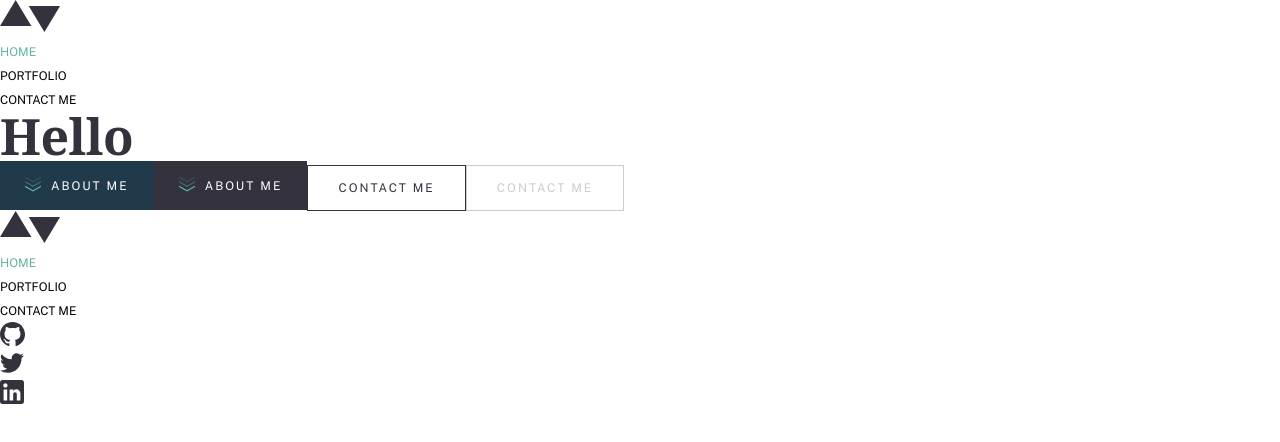
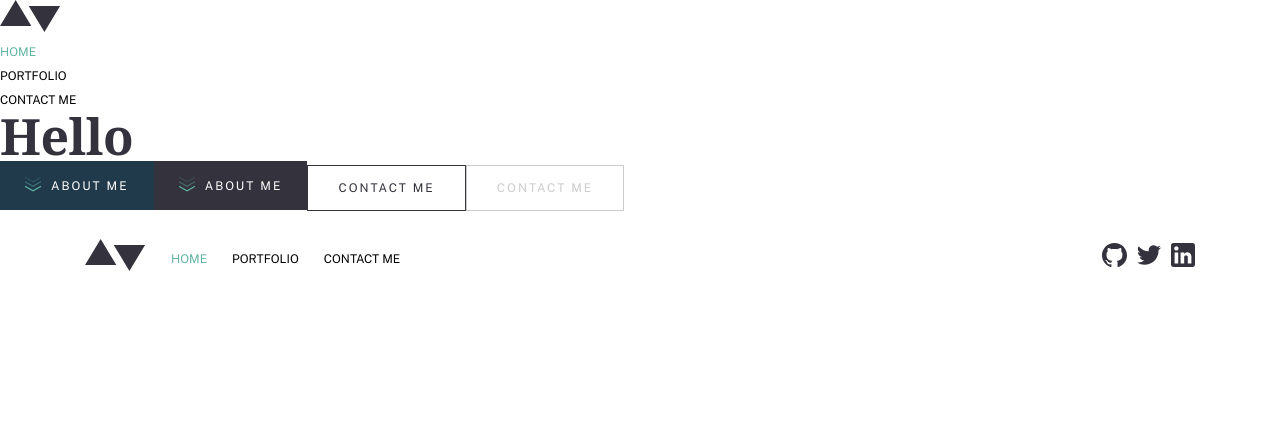
Before and after one commit to princemuel/dotfiles, a Next.js app: page / in a window 1280 px wide. Shown: the top 442 px of the page. Built offline with nearby package versions, Linux system fonts and the light colour scheme; a web font is replaced by a local one.

Commit message:
Scaffolding the footer

```diff
--- a/components/molecules/footer/index.tsx
+++ b/components/molecules/footer/index.tsx
@@ -3,33 +3,46 @@ import { Logo, NavLink } from 'components';
 import Image from 'next/future/image';
 
 const Footer = () => {
+  // text-neutral-100 bg-primary-300;
   return (
-    <footer className=''>
+    <footer className='py-20 sm:py-11'>
+      <div className='app-container flex flex-col sm:flex-row items-center gap-10'>
         <Logo />
-
         {/* NAVIGATION */}
         <nav>
-        <ul role={'list'} className='' aria-label='Secondary Navigation'>
+          <ul
+            role={'list'}
+            className='flex flex-col sm:flex-row items-center gap-10'
+            aria-label='Secondary Navigation'
+          >
             {links?.navigation?.map((link) => (
-            <li key={link.text}>
+              <li key={link.text} className='navlist--item'>
                 <NavLink activeClassName='' href={link.url}>
-                <a className=''>{link.text}</a>
+                  <a className='navlist--link'>{link.text}</a>
                 </NavLink>
               </li>
             ))}
           </ul>
         </nav>
-
         {/* SOCIAL */}
-      <ul role={'list'} className='' aria-label='Social Links'>
+        <ul
+          role={'list'}
+          className='flex flex-row items-center gap-4 sm:ml-auto'
+          aria-label='Social Links'
+        >
           {links?.social?.map((link) => (
             <li key={link.alt}>
               <a href={link?.url}>
-              <Image src={link?.icon} alt={link?.alt} />
+                <Image
+                  src={link?.icon}
+                  className='brightness-100 invert-0'
+                  alt={link?.alt}
+                />
               </a>
             </li>
           ))}
         </ul>
+      </div>
     </footer>
   );
 };
--- a/styles/main.css
+++ b/styles/main.css
@@ -117,7 +117,9 @@
     @apply py-6 px-12 border border-solid border-primary-300 disabled:border-primary-300/25 text-primary-300 hover:text-neutral-100 disabled:text-primary-300/25  bg-neutral-100 hover:bg-primary-300 disabled:bg-neutral-100;
   }
 
-  /* .link, navlink {} */
+  .navlist {
+    @apply flex flex-col md:flex-row gap-4;
+  }
 
   .skip-to-content {
     @apply absolute mx-auto py-[1em] px-[0.5em]  text-neutral-100 bg-primary-300 z-[9999] translate-y-[-120%] transition-transform focus:translate-y-0 focus:outline-offset-2 focus:outline focus:outline-primary-300;
@@ -133,6 +135,13 @@
 /* ================================= */
 @tailwind utilities;
 @layer utilities {
+  .app-container {
+    --max-width: 111rem;
+    --container-padding: 1.6rem;
+
+    width: min(var(--max-width), 100% - (var(--container-padding) * 2));
+    margin-inline: auto;
+  }
   :where(.flow > :not(:first-child)) {
     margin-block-start: var(--flow-space, 1.6rem);
   }
```
Lines whose indentation alone changed are shown as unchanged.
